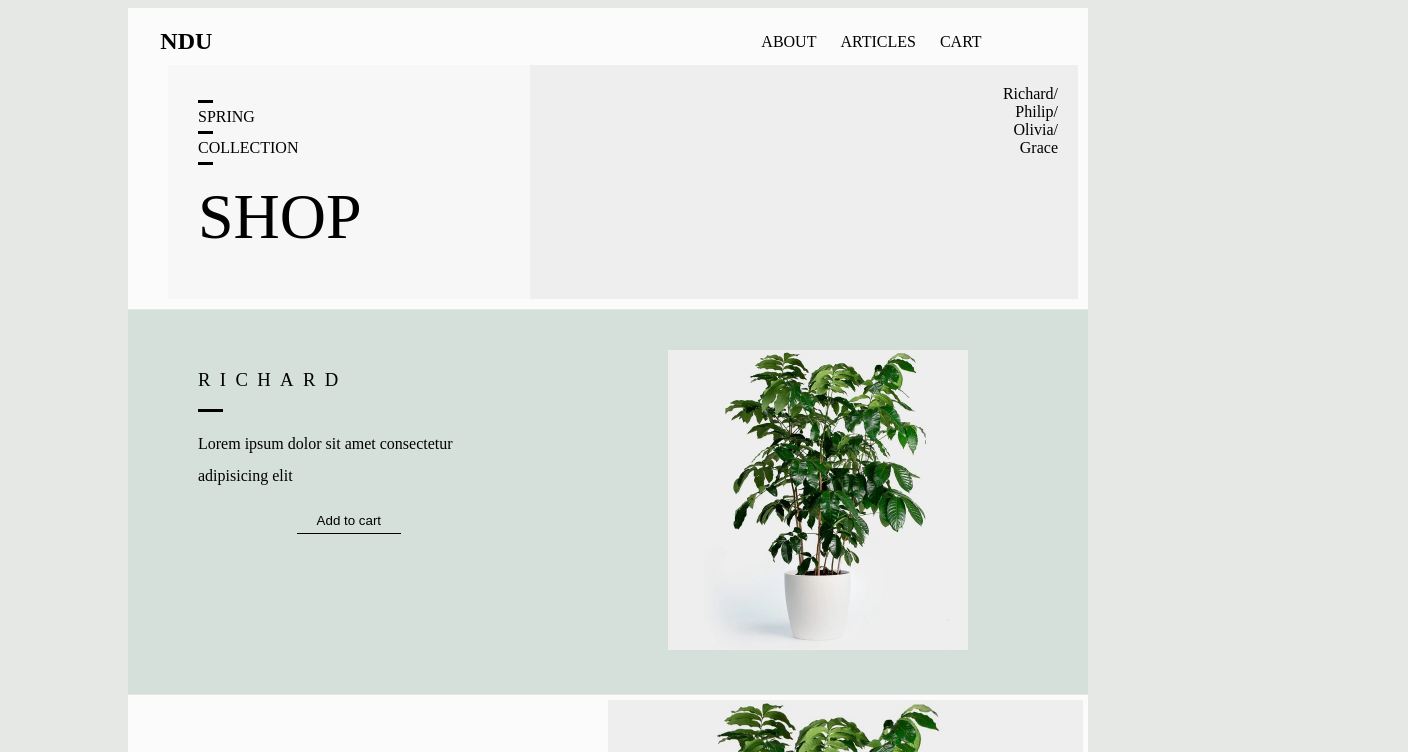
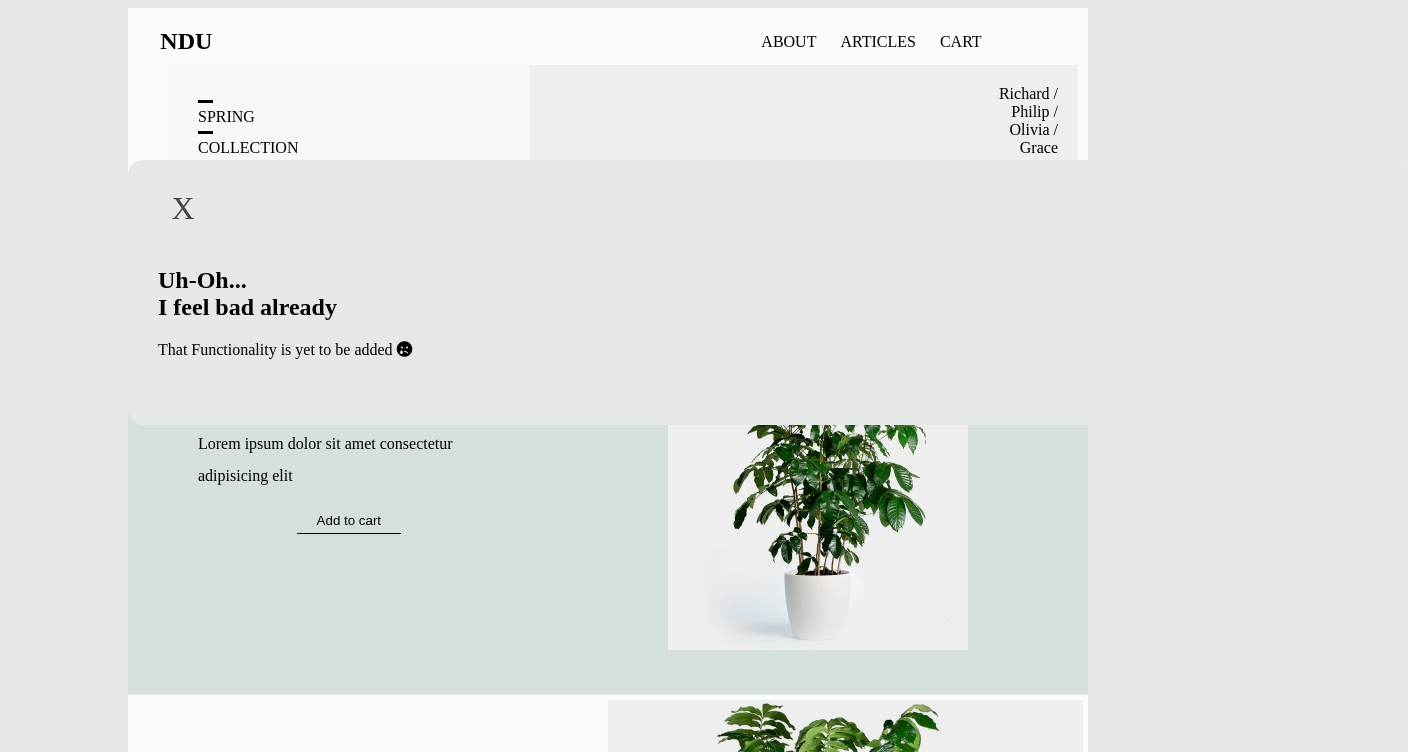
Before and after one commit to Haybuka/grid-plant, a plain HTML site: page index.html in a window 1280 px wide. Both pictures are taken after a click on the link "ABOUT". Shown: the top 752 px of the page, 1408 px wide, since content can reach past the window. Drawn offline with Linux system fonts and the light colour scheme.

Commit message:
Added extra toggle functions with js

```diff
--- a/index.html
+++ b/index.html
@@ -34,13 +34,14 @@
                     </li>
                 </ul>
                 <ul id="bannerRight">
-                    <li><a href="#richard">Richard/</a></li>
-                    <li><a href="#philip">Philip/</a></li>
-                    <li><a href="#olivia">Olivia/</a></li>
+                    <li><a href="#richard">Richard /</a></li>
+                    <li><a href="#philip">Philip /</a></li>
+                    <li><a href="#olivia">Olivia /</a></li>
                     <li><a href="#grace">Grace</a></li>
                 </ul>
             </div>
         </main>
+
         <section>
             <div id="secLeft">
                 <h3 id="richard">RICHARD</h3><span></span>
@@ -52,6 +53,13 @@
 
             </div>
         </section>
+        <div class="coming">
+            <div class="clearComing">
+                X
+            </div>
+            <h2>Uh-Oh...<br />I feel bad already</h2>
+            <p>That Functionality is yet to be added <i class="fas fa-sad-tear"></i></p>
+        </div>
         <article id="first">
             <aside class="bg-white" id="philAside">
                 <h3 id="philip">PHILIP</h3><span></span>
--- a/main.css
+++ b/main.css
@@ -7,6 +7,39 @@ body {
     width: 1200px;
     max-width: 100%;
     font-family: 'Mada';
+}
+
+.coming {
+    position: absolute;
+    width: 100%;
+    top: 20%;
+    padding: 50px 30px;
+    background-color: #e6e8e5;
+    border-radius: 15px;
+    display: none;
+    transition: 10s;
+}
+
+#coming:after {
+    display: block;
+    content: "";
+    clear: both;
+}
+
+.comingView {
+    display: block;
+}
+
+.clearComing {
+    position: relative;
+    opacity: 0.7;
+    top: -20px;
+    font-size: 32px;
+    text-align: center;
+    width: 50px;
+
+    font-weight: light;
+    cursor: pointer;
 }
 
 #wrapper {
@@ -119,6 +152,7 @@ nav a {
 
 #banner ul li {
     list-style-type: none;
+    /* border-bottom: 1px solid rgb(68, 65, 65); */
 }
 
 #banner li span {
--- a/main.js
+++ b/main.js
@@ -1,9 +1,24 @@
 const toggle = document.querySelector('nav #toggler');
 const flip = document.querySelector('nav ul');
 const btn = document.querySelectorAll('button');
+const errorBox = document.querySelector('.coming');
+const clearComing = document.querySelector('div.clearComing');
+const errorToggler = document.querySelectorAll('nav ul a')
 
+
+
+errorToggler.forEach((n) => {
+    n.addEventListener('click', function () {
+        errorBox.classList.add('comingView')
+
+    })
+})
+
+clearComing.addEventListener('click', (n) => {
+    errorBox.classList.toggle('comingView')
+})
 const buttons = Array.from(btn);
-toggle.addEventListener('click', function () {
+toggle.addEventListener('click', (n) => {
     flip.classList.toggle('open');
 })
 
@@ -12,7 +27,7 @@ buttons.forEach((n) => {
         this.style.color = 'white'
         this.style.backgroundColor = "black"
     });
-    n.addEventListener('mouseout', function () {
+    n.addEventListener('mouseout', (n) => {
         this.style.color = 'black'
         this.style.backgroundColor = "transparent"
     })
```
